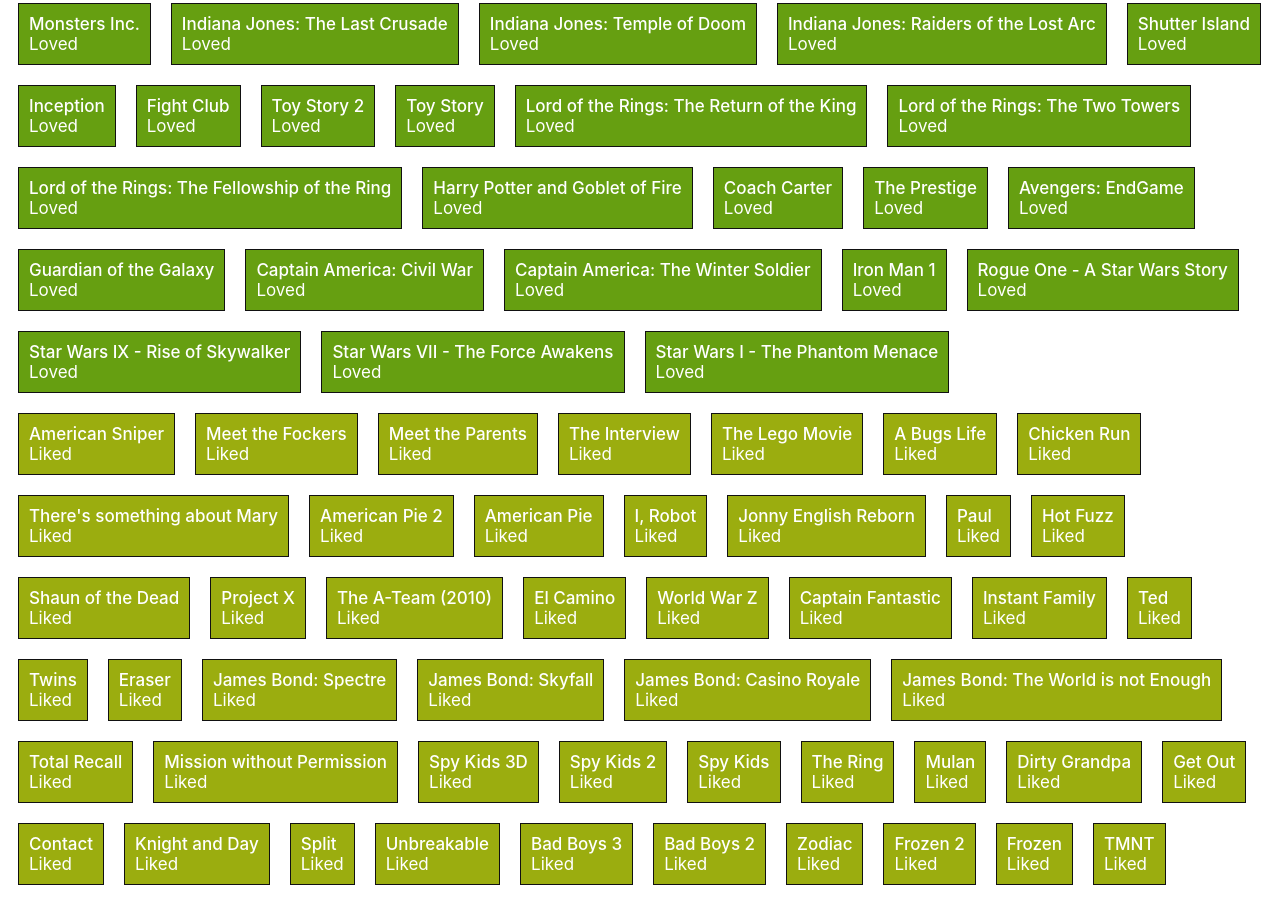
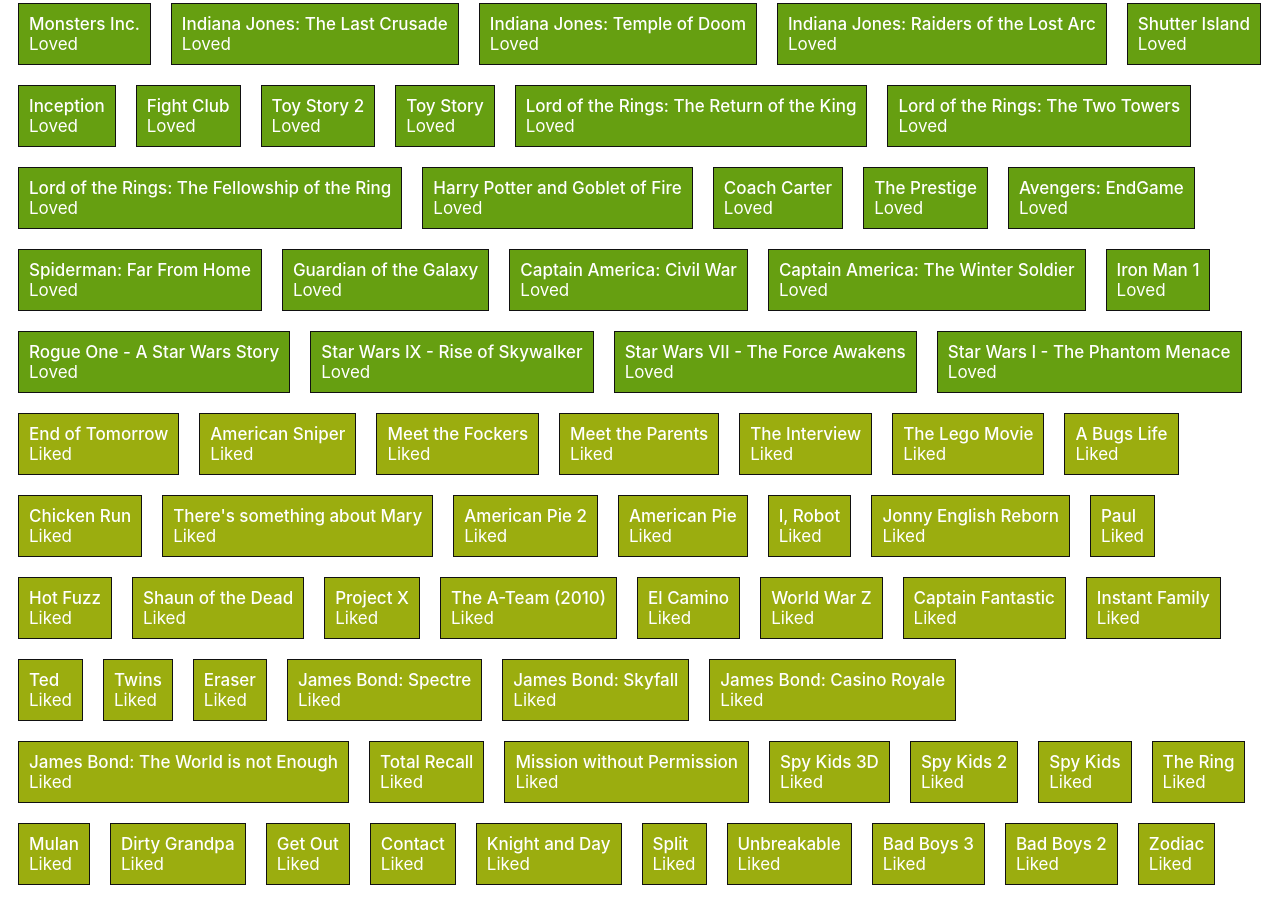
Before and after one commit to rajBar/movies, a Jekyll site: the page built from index.md, in a window 1280 px wide and 900 px high, scrolled down 1593 px. Built offline with Jekyll 4.4.1, drawn with Linux system fonts in a browser that asks for light colours; some of the changed text lies outside the part shown.

Commit message:
updating stuff

```diff
--- a/_data/movie-ratings.csv
+++ b/_data/movie-ratings.csv
@@ -22,6 +22,7 @@ Thor: Ragnarok, 6
 Guardian of the Galaxy, 5
 Guardian of the Galaxy Vol 2, 4
 Spiderman: Homecoming, 4
+Spiderman: Far From Home, 5
 Doctor Strange, 4
 Black Panther, 4
 Avengers: Assemble, 6
@@ -373,3 +374,4 @@ The Bourne Supremacy, 5
 The Bourne Ultimatum, 5
 Angels and Demons, 2
 Inferno, 2
+End of Tomorrow, 4
--- a/_data/navigation.yml
+++ b/_data/navigation.yml
@@ -1,4 +1,4 @@
 - name: Movie list
-  url: index.html
+  url: /
 - name: TV list
   url: tv
```
